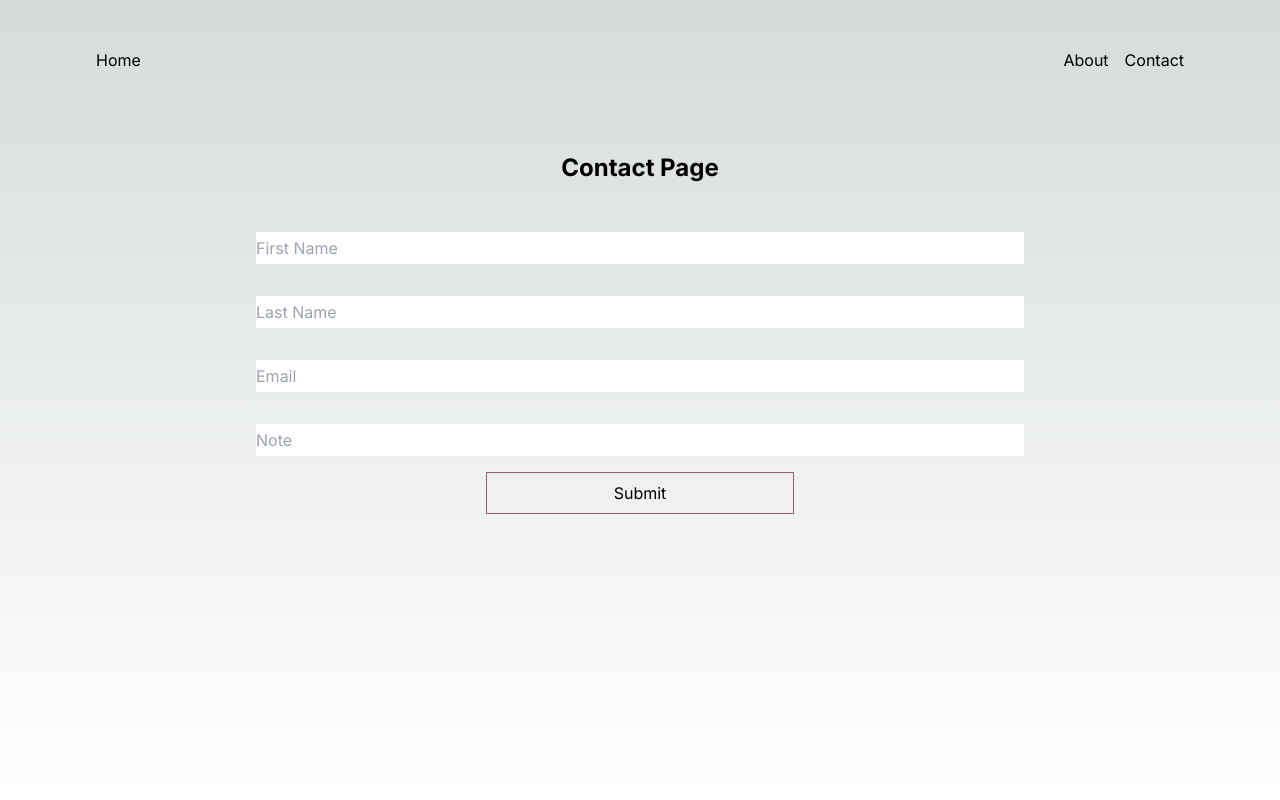
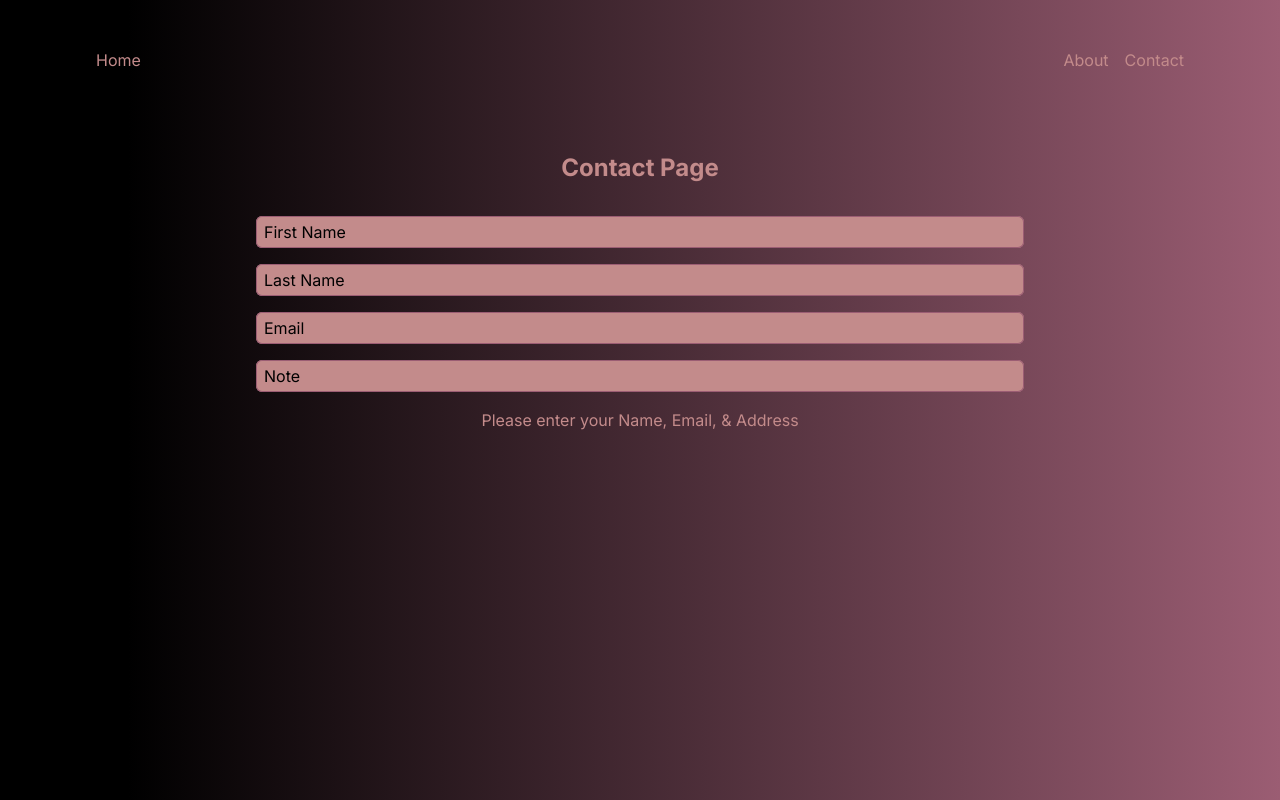
Before and after one commit to clucero36/appointments, a Next.js app in the folder app-router-appointments/: page /contact in a window 1280 px wide. Built offline with nearby package versions, Linux system fonts and the light colour scheme.

Commit message:
UI Update

```diff
--- a/app-router-appointments/app/layout.js
+++ b/app-router-appointments/app/layout.js
@@ -12,7 +12,7 @@ export const metadata = {
 export default function RootLayout({ children }) {
   return (
     <html lang="en">
-      <body className={`${inter.className} h-svh text-center`}>
+      <body className={`${inter.className} h-svh text-center text-[#c38b8b] bg-gradient-to-r from-black from-10% to-[#9b5d73]`}>
         <Header />
         {children}
       </body>
--- a/app-router-appointments/app/page.js
+++ b/app-router-appointments/app/page.js
@@ -3,7 +3,7 @@ import Link from "next/link";
 export default function Home() {
   return (
     <div className="flex flex-col gap-40 text-center">
-      <div className="text-2xl font-bold my-8">Hair Care With Vegan Products</div>
+      <div className="text-2xl font-bold my-8 mx-auto w-4/5 lg:w-2/5">Hair Care With Vegan Products</div>
       <div className="flex justify-center gap-4">
         <Link href='/service-details' className='w-20 border border-[#9b5d73] p-1 hover:border-[#c38b8b]'>Services</Link>
         <Link href='/bookable-services' className='w-20 border border-[#9b5d73] p-1 hover:border-[#c38b8b]'>Book</Link>
--- a/app-router-appointments/app/staff-select/page.js
+++ b/app-router-appointments/app/staff-select/page.js
@@ -4,7 +4,7 @@ export default function Page({ searchParams }) {
 
   return (
     <div>
-      <div className='text-2xl font-bold my-8'>Staff Select Page</div>
+      <div className='text-2xl font-bold my-8'>Select Your Stylist</div>
       <Staff serviceId={searchParams.serviceId} />
     </div>
   )
--- a/app-router-appointments/app/thankyou/page.js
+++ b/app-router-appointments/app/thankyou/page.js
@@ -4,7 +4,7 @@ export default function Page({ searchParams }) {
 
   return (
     <div>
-      Thank you, {searchParams.customerName}! Your Appointment has been scheduled for {searchParams.apptStart.slice(0,10)} at {searchParams.timeString}.
+      Thank you, {searchParams.customerName}! Your Appointment has been scheduled for {searchParams.apptStart.slice(0,10)} at {searchParams.timeString}
     </div>
   )
 }
--- a/app-router-appointments/app/ui/AppointmentForm.js
+++ b/app-router-appointments/app/ui/AppointmentForm.js
@@ -1,36 +1,41 @@
+'use client'
+import { useState } from "react"
 import { createAppointment } from "../lib/actions"
 
 export default function AppointmentForm({ params }) {
 
+  const [fname, setFname] = useState('');
+  const [lname, setLname] = useState('');
+  const [email, setEmail] = useState('');
+
   return (
-    <form action={createAppointment} className='flex flex-col w-4/5 lg:w-3/5 gap-4 mx-auto'>
-      <label></label>
+    <form action={createAppointment} className='flex flex-col w-4/5 lg:w-3/5 gap-4 mx-auto' autocomplete="off">
       <input
-        className="h-8"
+        className="h-8 block w-full border-0 py-1.5 pl-2 bg-[#c38b8b] ring-1 ring-inset ring-[#9b5d73] text-black placeholder:text-black focus:outline-none rounded-md"
         type='text'
         placeholder='First Name'
         name='fname'
         id='fname'
+        onChange={(e) => setFname(e.target.value)}
       />
-      <label></label>
       <input
-        className="h-8"
+        className="h-8 block w-full border-0 py-1.5 pl-2 bg-[#c38b8b] ring-1 ring-inset ring-[#9b5d73] text-black placeholder:text-black focus:outline-none rounded-md"
         type='text'
         placeholder='Last Name'
         name='lname'
         id='lname'
+        onChange={(e) => setLname(e.target.value)}
       />
-      <label></label>
       <input
-        className="h-8"
-        type='text'
+        className="h-8 block w-full border-0 py-1.5 pl-2 bg-[#c38b8b] ring-1 ring-inset ring-[#9b5d73] text-black placeholder:text-black focus:outline-none rounded-md"
+        type='email'
         placeholder='Email'
         name='email'
         id='email'
+        onChange={(e) => setEmail(e.target.value)}
       />
-      <label></label>
       <input
-        className="h-8"
+        className="h-8 block w-full border-0 py-1.5 pl-2 bg-[#c38b8b] ring-1 ring-inset ring-[#9b5d73] text-black placeholder:text-black focus:outline-none rounded-md"
         type='text'
         placeholder='Note'
         name='note'
@@ -66,7 +71,12 @@ export default function AppointmentForm({ params }) {
         id='timeString'
         value={`${params.timeString}`}
       />
-      <input type='submit' className="w-2/5 mx-auto cursor-pointer border border-[#9b5d73] p-2 hover:border-[#c38b8b]"/>
+      {
+        fname === '' || lname === '' || email === '' ?
+        <div>Please enter your Name, Email, & Address</div>
+          :
+        <input type='submit' className="w-2/5 mx-auto cursor-pointer border border-[#9b5d73] p-2 hover:border-[#c38b8b]"/>
+      }
     </form>
   )
 }
--- a/app-router-appointments/app/ui/Calander.js
+++ b/app-router-appointments/app/ui/Calander.js
@@ -10,7 +10,13 @@ export default function Calander() {
   const { replace } = useRouter();
 
   function handleSearch(date) {
+    console.log(date);
     const params = new URLSearchParams(searchParams);
+    const today = new Date();
+    params.delete('past')
+    if (date < today) {
+      params.set('past', 'past')
+    }
     if (date) {
       params.set('date', date);
     }
--- a/app-router-appointments/app/ui/Header.js
+++ b/app-router-appointments/app/ui/Header.js
@@ -3,14 +3,14 @@ import Link from "next/link"
 export default function Header() {
   return (
     <div className="flex justify-between px-6 py-8 md:px-24 md:py-12">
-      <Link href='/'>
+      <Link href='/' className="hover:text-[#9b5d73]">
         <div>Home</div>
       </Link>
       <div className="flex gap-4">
-        <Link href=''>
+        <Link href='/' className="hover:text-gray-900">
           <div>About</div>
         </Link>
-        <Link href=''>
+        <Link href='/' className="hover:text-gray-800">
           <div>Contact</div>
         </Link>
       </div>
--- a/app-router-appointments/app/ui/ServiceCard.js
+++ b/app-router-appointments/app/ui/ServiceCard.js
@@ -3,7 +3,7 @@
 export default function ServiceCard({service, description}) {
 
   return (
-    <div className="bg-[#c38b8b] rounded-md p-4">
+    <div className="bg-[#c38b8b] rounded-md p-4 text-gray-900" >
       <p className="text-xl mb-2 font-bold border-b border-[#9b5d73]">{service}</p>
       <div className="border-b border-[#9b5d73]">
         <p className="text-sm mx-auto mt-0 mb-2 ">{description}</p>
--- a/app-router-appointments/app/ui/Staff.js
+++ b/app-router-appointments/app/ui/Staff.js
@@ -25,7 +25,7 @@ export default async function Staff({serviceId}) {
 
   let renderedTeam = team.map((teamMember) => {
     return (
-      <Link className=" w-2/5 mx-auto" key={teamMember.id} href={{
+      <Link className="w-4/5 lg:w-3/5 mx-auto" key={teamMember.id} href={{
         pathname: '/availabilities',
         query: {
           serviceId: `${service.object.id}`,
@@ -37,7 +37,7 @@ export default async function Staff({serviceId}) {
           serviceName: `${service.object.itemData.name}`
         }
       }}>
-        <div className="border border-[#9b5d73] p-2 hover:border-[#c38b8b]">
+        <div className="border border-[#9b5d73] p-2 hover:border-[#c38b8b] text-left">
           <div>{teamMember.givenName}</div>
           <div>{teamMember.familyName}</div>
           <div>{teamMember.emailAddress}</div>
--- a/app-router-appointments/app/ui/TimeSlots.js
+++ b/app-router-appointments/app/ui/TimeSlots.js
@@ -1,16 +1,17 @@
 import Link from 'next/link';
 import axios from 'axios';
-import { getEndAtDate, getTimeString } from '../lib/util';
+import { getEndAtDate, getTimeString, reviver } from '../lib/util';
 
 
 export default async function TimeSlots({ params }) {
   const reviver = (key, value) => key === 'version' || key === 'serviceDuration' || key === 'amount' || key === 'serviceVariationVersion' ? BigInt(value) : value;
   const dateParam = params?.date || '';
+  const past = params?.past || '';
 
   var timeSlots = [];
-  var renderedTimeSlots;
+  var renderedTimeSlots = [];
 
-  if (dateParam.length !== 0) {
+  if (dateParam.length !== 0 && past !== 'past') {
     const start_date = new Date(dateParam);
     const end_date = getEndAtDate(dateParam);
 
@@ -26,19 +27,25 @@ export default async function TimeSlots({ params }) {
         }
       }
     };
-    // can possibly build the params manually. axios handles that for us.
-    let res = await axios.get("https://us-central1-appointments-a917d.cloudfunctions.net/getAvailabilities?", {
+    // axios to handle query params
+    const res = await axios.get("https://us-central1-appointments-a917d.cloudfunctions.net/getAvailabilities?", {
       params: searchRequest
-    })
+    });
     timeSlots = JSON.parse(res.data, reviver);
+    console.log(timeSlots);
     timeSlots = timeSlots.availabilities;
+  };
+
+  if (past === 'past') {
+    renderedTimeSlots=['Please Select a Future Date']
   }
 
   if (timeSlots.length !== 0) {
     renderedTimeSlots = timeSlots.map((timeSlot, index) => {
 
-      let appointmentStartTime = new Date(timeSlot.startAt);
-      let timeString = getTimeString(appointmentStartTime)
+      const appointmentStartTime = new Date(timeSlot.startAt);
+      const timeString = getTimeString(appointmentStartTime);
+
       return (
         <div key={index} className="border border-[#9b5d73] p-2 hover:border-[#c38b8b] basis-28">
           <Link href={{
@@ -55,13 +62,15 @@ export default async function TimeSlots({ params }) {
             {timeString}
           </Link>
         </div>
-      )
-    })
-  }
+      ); // returned component
+    }); // end map
+  }; // end if
 
   return (
-    <div className="flex flex-wrap justify-center w-4/5 lg:w-3/5 mx-auto gap-4 align-center my-4">
-      {renderedTimeSlots}
-    </div>
+    <>
+      <div className="flex flex-wrap justify-center gap-4 align-center w-4/5 lg:w-3/5 mx-auto my-4">
+        {renderedTimeSlots.length !== 0 ? renderedTimeSlots : <div>Please Select A Week Day</div>}
+      </div>
+    </>
   )
 }
```
